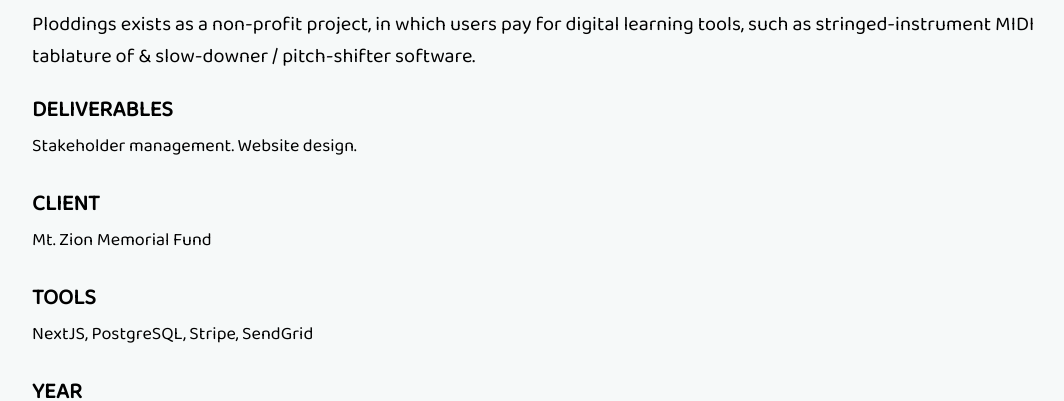
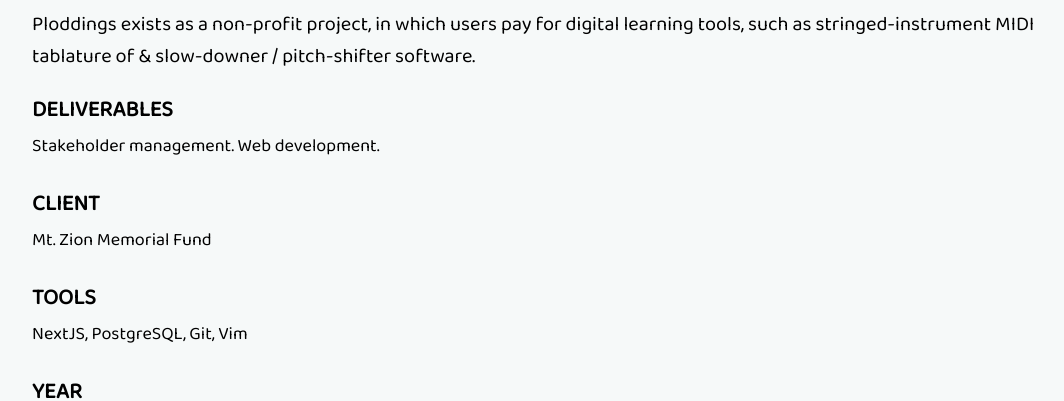
Before and after one commit to blah148/portfolio, a Next.js app: page /projects/ploddings in a window 1280 px wide. Shown: the part 1080-1481 px from the top of the page, without its empty margins (84-1148 px from the left). Built offline with nearby package versions, Linux system fonts and the light colour scheme.

Commit message:
added back prefetch & modded ploddings text

```diff
--- a/pages/index.js
+++ b/pages/index.js
@@ -84,7 +84,7 @@
 							<div className="button"><Link href="/projects/ploddings">View Project</Link></div>
 						</div>
 						<div className="imagePreview">
-							<Link href="/projects/ploddings" prefetch={false}>
+							<Link href="/projects/ploddings">
 								<Image
 									src="https://f005.backblazeb2.com/file/unique-files/portfolio-ploddings-featured-img-620x312-1.webp"
 									alt="ploddings - featured image"
@@ -102,7 +102,7 @@
 							<div className="button"><Link href="/projects/algaecal">View Project</Link></div>
 						</div>
 						<div className="imagePreview center">
-							<Link href="/projects/algaecal" prefetch={false}>
+							<Link href="/projects/algaecal">
 								<Image
 									src="https://f005.backblazeb2.com/file/unique-files/portfolio-algaecal-featured-img-620x312-1.webp"
 									alt="algaecal - featured image"
--- a/pages/projects/ploddings.js
+++ b/pages/projects/ploddings.js
@@ -80,7 +80,7 @@
 					<div className={styles.infoBoxColumnOne}>
 						<div className={styles.infoBoxColumnOneSection}>
 							<h3>Deliverables</h3>
-							<div>Stakeholder management. Website design.</div>
+							<div>Stakeholder management. Web development.</div>
 						</div>
 						<div className={styles.infoBoxColumnOneSection}>
 							<h3>Client</h3>
@@ -88,7 +88,7 @@
 						</div>
 						<div className={styles.infoBoxColumnOneSection}>
 							<h3>Tools</h3>
-							<div>NextJS, PostgreSQL, Stripe, SendGrid</div>
+							<div>NextJS, PostgreSQL, Git, Vim</div>
 						</div>
 						<div className={styles.infoBoxColumnOneSection}>
 							<h3>Year</h3>
```
